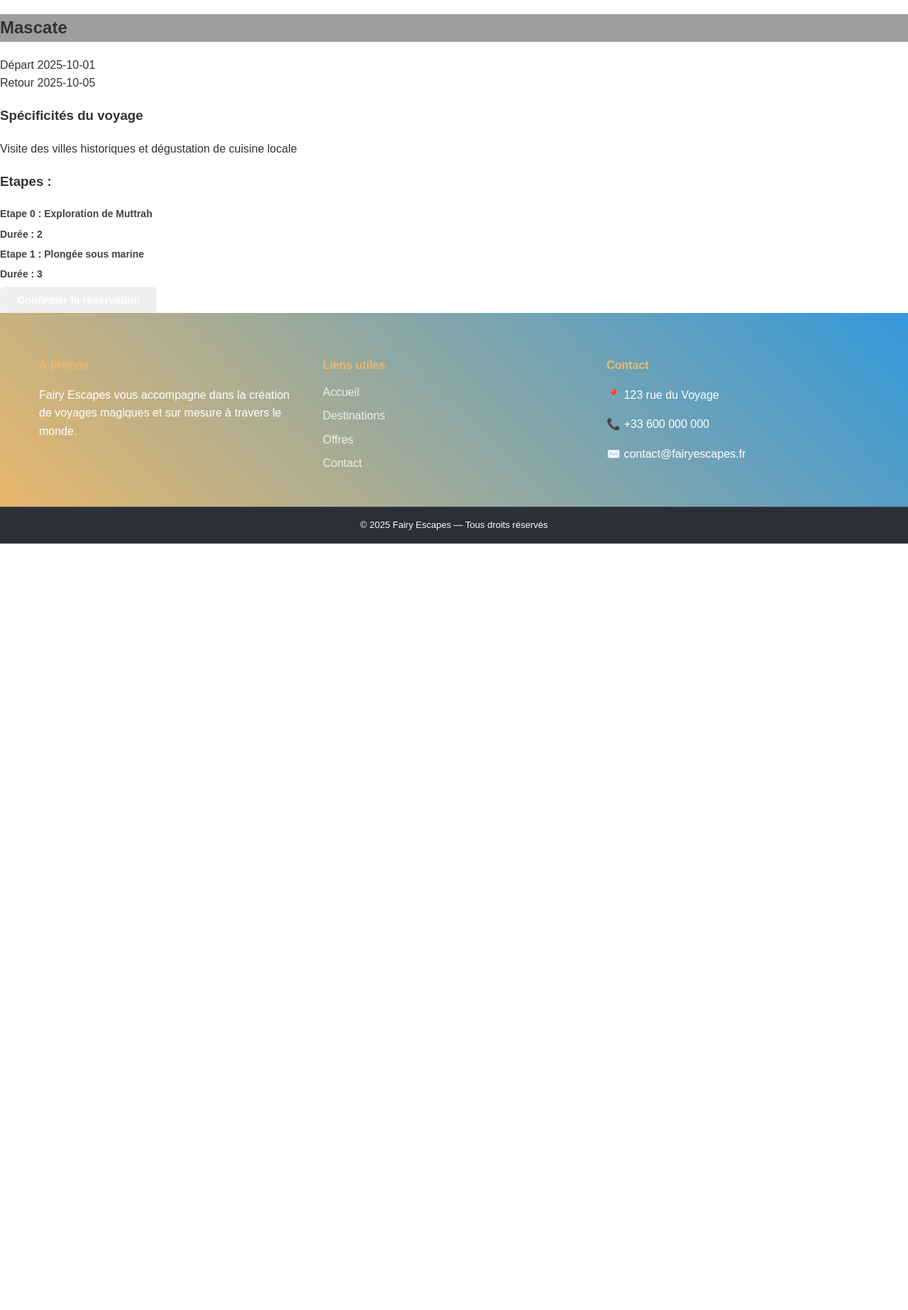
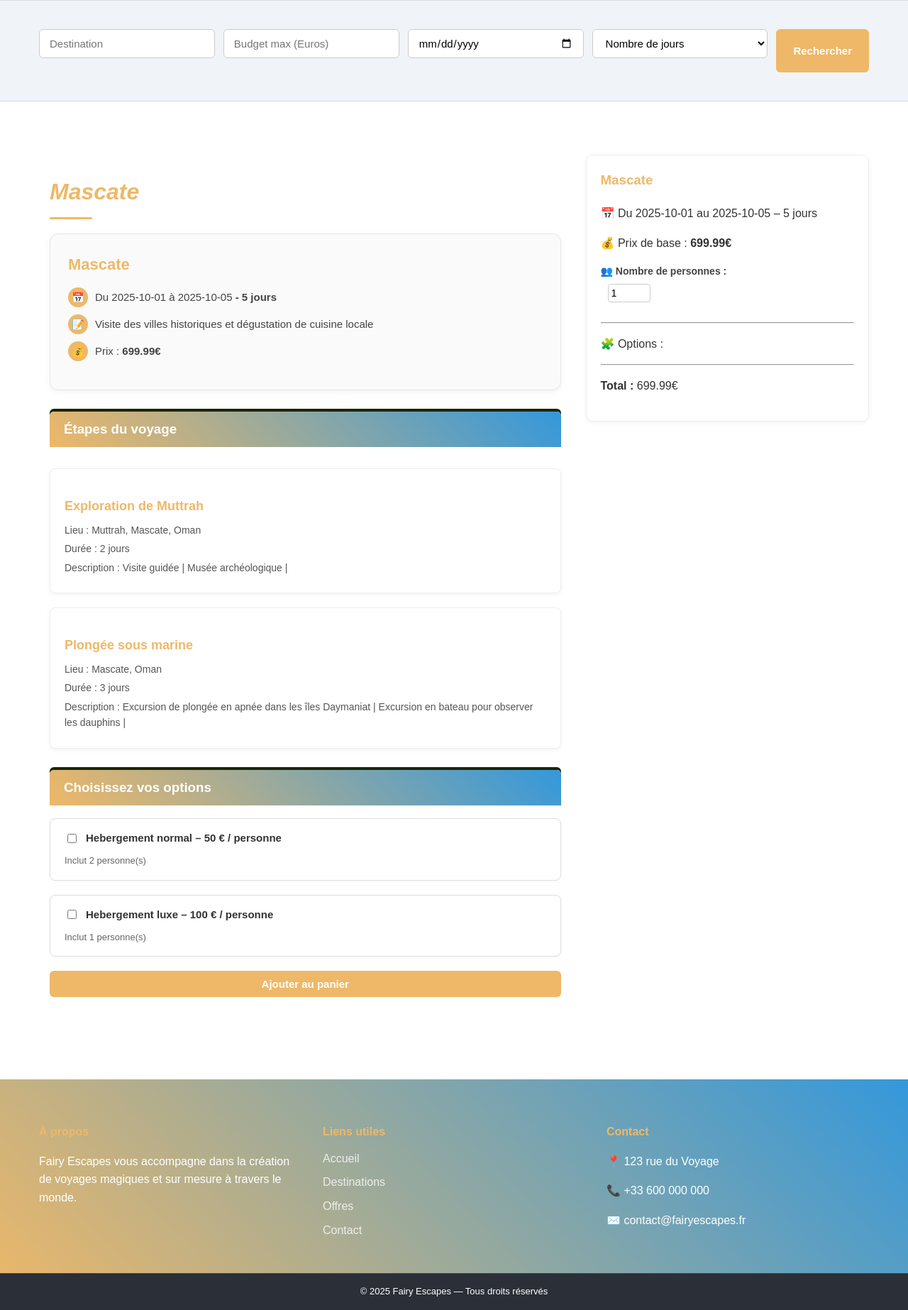
Before and after one commit to marwadkhissi5/Project-S4, a PHP site: page /projet_fin/reservation.php?id=1 in a window 1280 px wide. Shown: the part 132-1978 px from the top of the page at 71% size. Before the commit the page ends 898 px from the top, so only its background shows below. Run offline with PHP 8.4, Linux system fonts and the light colour scheme; the visitor is signed in with stand-in values (Sample User, id 1); data that the repository does not hold is empty; grey boxes are pictures that could not be loaded.

Commit message:
Update reservation.php

```diff
--- a/reservation.php
+++ b/reservation.php
@@ -1,116 +1,134 @@
 <?php
     session_start();
-// Vérification de l'existence du fichier JSON
-$fichier = 'donnees/bd.json';
-$voyages = [];
+    include 'vues/entete.php';
+    $stylesheets = [];
+    $javascripts = ["reservation.js"];
+?>
 
-$donnees = file_get_contents($fichier);
-$decoded_data = json_decode($donnees, true);
-$voyages = $decoded_data['voyages'];
-
-function recherche_voyage($donnees,$id){
-    $resultat=array_filter($donnees, function($vg) use ($id){
-        return $vg['id']==$id;
-    });
-    return array_values($resultat)[0];
+<?php include 'vues/recherche.php' ;?>
+<?php
+    if(!isset($_SESSION['utilisateur'])){
+        header("Location: voyages.php");
     }
-
-function recherche_etapes($etapes, $liste){
-    $res=[];
-    foreach ($liste as $id) {
-        $resultat=array_filter($etapes, function($etape) use ($id){
-            return $etape['id']==$id;
-        });
-        if(!empty($resultat)){
-            $res[]=array_values($resultat)[0];
+    if(!isset($_GET['id'])){
+        header("Location: voyages.php");
     }
-    }
-
-    return $res;
-}
-
-function recherche_options($options, $liste){
-    $res=[];
-    foreach ($liste as $id) {
-        $resultat=array_filter($options, function($option) use ($id){
-            return $option['id']==$id;
-        });
-        if(!empty($resultat)){
-            $res[]=array_values($resultat)[0];
-        }
-    }
-
-    return $res;
-}
-
-$voyage=null;
-$etapes=[];
-if(isset($_GET['id'])){
-    $voyage=recherche_voyage($voyages, $_GET['id']);
-    $etapes=recherche_etapes($decoded_data['etapes'], $voyage['liste_etapes']);
-}
-else{
-    header('Location: voyages.php');
+    include 'includes/fcts_donnees.php';
+    $voyage=rechercher_voyage($_GET['id']);
+    if(!isset($voyage)){
+        header("Location: voyages.php");
     }
 ?>
 
-<?php
-    if(!isset($_SESSION['utilisateur'])){
-        header('Location: voyages.php');
-    }
-?>
+    <section class="section-contenu bg-claire">
+      <div class="conteneur">
+        <div class="row">
+          <div class="col-9">
+            <div class="conteneur">
+              <h1 class="titre-principal"><?php echo $voyage['titre']; ?></h1>
 
-<?php $titre="Voyage  : ".$voyage['titre']; ?>
-<?php include "vues/entete.php" ?>
-<link rel="stylesheet" type="text/css" href="css/form.css">
-
-<section class="bg-fairy">
-    <div class="container">
-        <div class="voyage-card">
-            <div class="voyage-header" style="background-image: url('<?php echo $voyage['img'];?>')">
-                <div class="voyage-overlay">
-                <h2 class="voyage-title"><?php echo $voyage['titre'];?></h2>
+              <div class="carte-voyage-detaillee">
+                <div class="bloc-contenu">
+                  <h3 class="titre-voyage"><?php echo $voyage['titre']; ?></h3>
+                  <div class="infos-voyage">
+                    <div class="info-item">
+                      <span class="icon">📅</span>
+                      <span
+                        >Du <?php echo $voyage['dates']['debut']; ?> à <?php echo $voyage['dates']['fin']; ?><strong> - <?php echo $voyage['dates']['duree']; ?> jours</strong></span
+                      >
                     </div>
+                    <div class="info-item">
+                      <span class="icon">📝</span>
+                      <span
+                        ><?php echo $voyage['specificites']; ?>
+                      </span>
                     </div>
-
-            <div class="voyage-body">
-                <div class="voyage-dates">
-                <div class="date-item">
-                    <span class="date-label">Départ</span>
-                    <span class="date-value"><?php echo $voyage['dates']['debut']; ?></span>
-                </div>
-                <div class="date-item">
-                    <span class="date-label">Retour</span>
-                    <span class="date-value"><?php echo $voyage['dates']['fin']; ?></span>
-                </div>
-                </div>
-
-                <div class="voyage-highlights">
-                    <h3>Spécificités du voyage</h3>
-                    <p><?php echo $voyage['specificites']; ?></p>
+                    <div class="info-item">
+                      <span class="icon">💰</span>
+                      <span>Prix : <strong><?php echo $voyage['prix_total']; ?>&euro;</strong></span>
                     </div>
                   </div>
                 </div>
               </div>
-    <div class="container">
-        <div>
-            <form action="recapitulatif.php" class="form" method="POST">
-            <input type="hidden" name="voyage" value="<?php echo $voyage['id'];?>">
-            <h3>Etapes :</h3>
+              <h3 class="titre bg-template">Étapes du voyage</h3>
               <?php
-            foreach ($etapes as $etape) {
-                    echo '<label class="form-label">Etape '.$etape['id'].' : '.$etape['titre'].'</label>';
-                    echo '<label class="form-label">Durée : '.$etape['duree'].'</label>';
-                    $options=recherche_options($decoded_data['options'], $etape['options']);
-                    foreach ($options as $option) {
-                    echo '<input type="checkbox" name="options'.$etape['id'].'[]" value="'.$option["id"].'"> '.$option['titre'];
-                    echo '<br>';
+                $etapes=liste_etapes($voyage['liste_etapes']);
+                $options=[];
+
+              ?>
+              <ul class="liste-etapes">
+                <?php
+                  foreach($etapes as $etape){
+                    ?>
+                    <li>
+                      <h3><?php echo $etape['titre'];?></h3>
+                      <p>Lieu : <?php echo $etape['position']['lieu'];?></p>
+                      <p>Durée : <?php echo $etape['duree'];?> jours</p>
+                      <p>Description : <?php
+                        foreach($etape['options'] as $option){
+                          echo $option." | ";
                         }
-            }
-            ?>
-            <input type='submit' class="btn" value="Confirmer la réservation">
+                      }?></p>
+                    </li>
+                </ul>
+
+              <h3 class="titre bg-template">Choisissez vos options</h3>
+
+              <form id="form-options" class="form-options" method="POST" action="recapitulatif.php">
+                <input type="hidden" name="voyage" value="<?php echo $voyage['id']; ?>" />
+                <input type="hidden" id="nb_p" name="nb_personne" value="1"/>
+                <?php
+                    $options=liste_options($voyage['liste_options']);
+
+                    foreach($options as $option){ ?>
+                        <div class="option-item">
+                        <label>
+                            <input
+                            type="checkbox"
+                            value="<?php echo $option['id']; ?>"
+                            name="options[]"
+                            data-id="<?php echo $option['id'] ?>"
+                            data-prix="<?php echo $option['prix_par_personne'] ?>"
+                            data-nb="<?php echo $option['nombre_personnes'] ?>"
+                            />
+
+                            <?php echo $option['titre'] ?> – <?php echo $option['prix_par_personne'] ?> &euro; / personne
+                        </label>
+                        <span class="option-detail">Inclut <?php echo $option['nombre_personnes'] ?> personne(s)</span>
+                        </div>
+                    <?php } ?>
+                <input type="submit" class="btn btn-template" value="Ajouter au panier">
               </form>
+              <br />
+            </div>
+          </div>
+          <aside class="col-3">
+            <div class="carte-recap">
+              <h3><?php echo $voyage['titre']; ?></h3>
+              <p>📅 Du <?php echo $voyage['dates']['debut']; ?> au <?php echo $voyage['dates']['fin']; ?> – <?php echo $voyage['dates']['duree']; ?> jours</p>
+              <p>💰 Prix de base : <strong><?php echo $voyage['prix_total']; ?>&euro;</strong></p>
+              <input type="hidden" id="prix_init" value="<?php echo $voyage['prix_total']; ?>">
+              <label for="nb-personnes"
+                ><strong>👥 Nombre de personnes :</strong></label
+              >
+              <input
+                type="number"
+                id="nb_personnes"
+                value="1"
+                min="1"
+                style="width: 60px; margin-left: 10px"
+              />
+              <hr />
+              <p>🧩 Options :</p>
+              <ul id="liste-options">
+              </ul>
+              <hr />
+              <p>
+                <strong>Total :</strong> <span id="total_prix"><?php echo $voyage['prix_total']; ?>&euro;</span>
+              </p>
+            </div>
+          </aside>
         </div>
       </div>
     </section>
-<?php include "vues/pied.php" ?>
+<?php include 'vues/pied.php' ;?>
```
Lines whose indentation alone changed are shown as unchanged.
